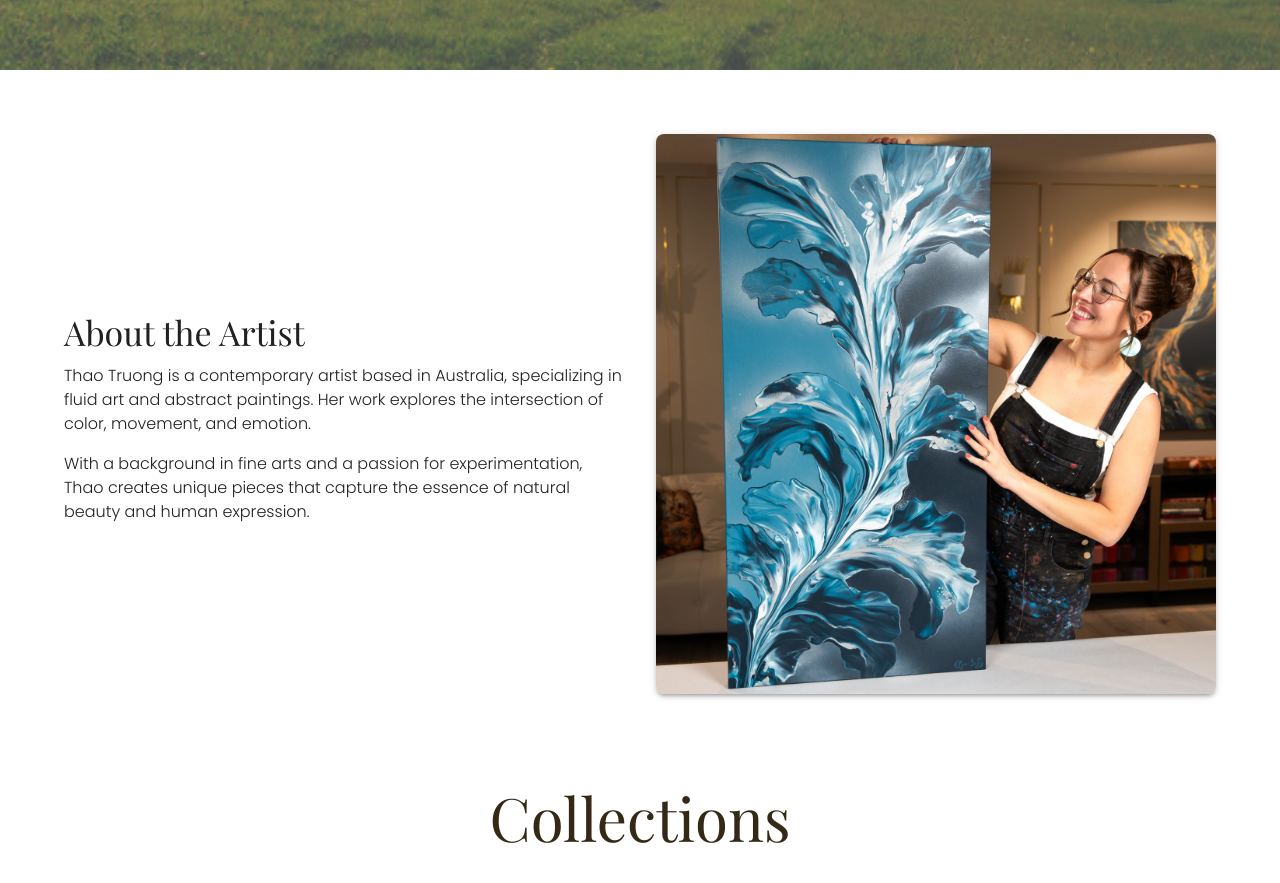
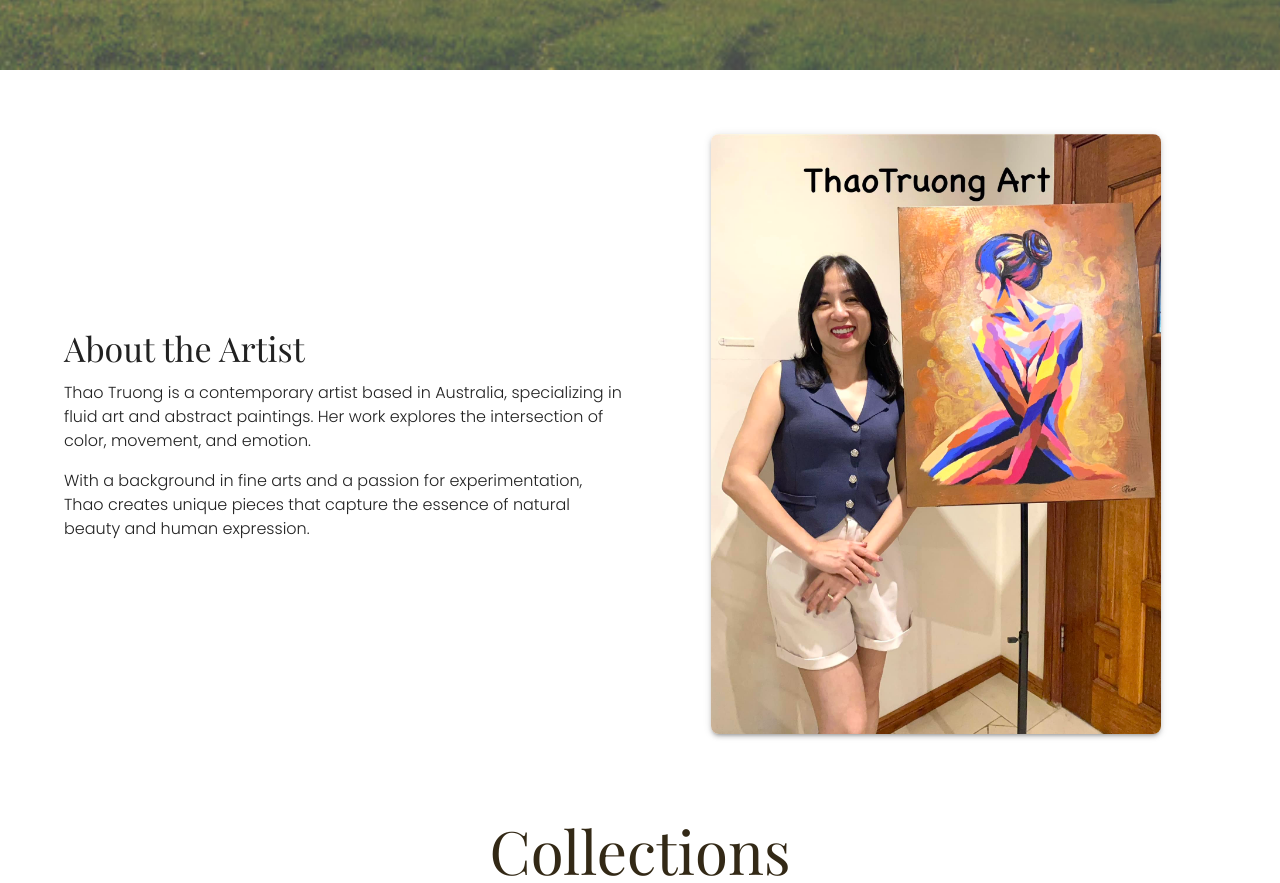
Before and after one commit to kt34/ThaoTruongArt, a React (Vite) app in the folder frontend/: page / in a window 1280 px wide. Shown: the part 734-1617 px from the top of the page. Built offline with nearby package versions, Linux system fonts and the light colour scheme; a web font is replaced by a local one.

Commit message:
added image of her art page

```diff
--- a/frontend/src/pages/Home.tsx
+++ b/frontend/src/pages/Home.tsx
@@ -134,13 +134,16 @@ const Home = () => {
               <AnimatedSection delay={0.2}>
                 <Box
                   component="img"
-                  src="/images/fluid-painting.jpg"
+                  src="/images/thao-image.jpg"
                   alt="Artist at Work"
                   sx={{
                     width: '100%',
+                    maxWidth: '450px',
                     height: 'auto',
                     borderRadius: 2,
-                    boxShadow: 3
+                    boxShadow: 3,
+                    display: 'block',
+                    mx: 'auto'
                   }}
                 />
               </AnimatedSection>
```
Also changed, not shown: frontend/public/images/thao-image.jpg (added).
